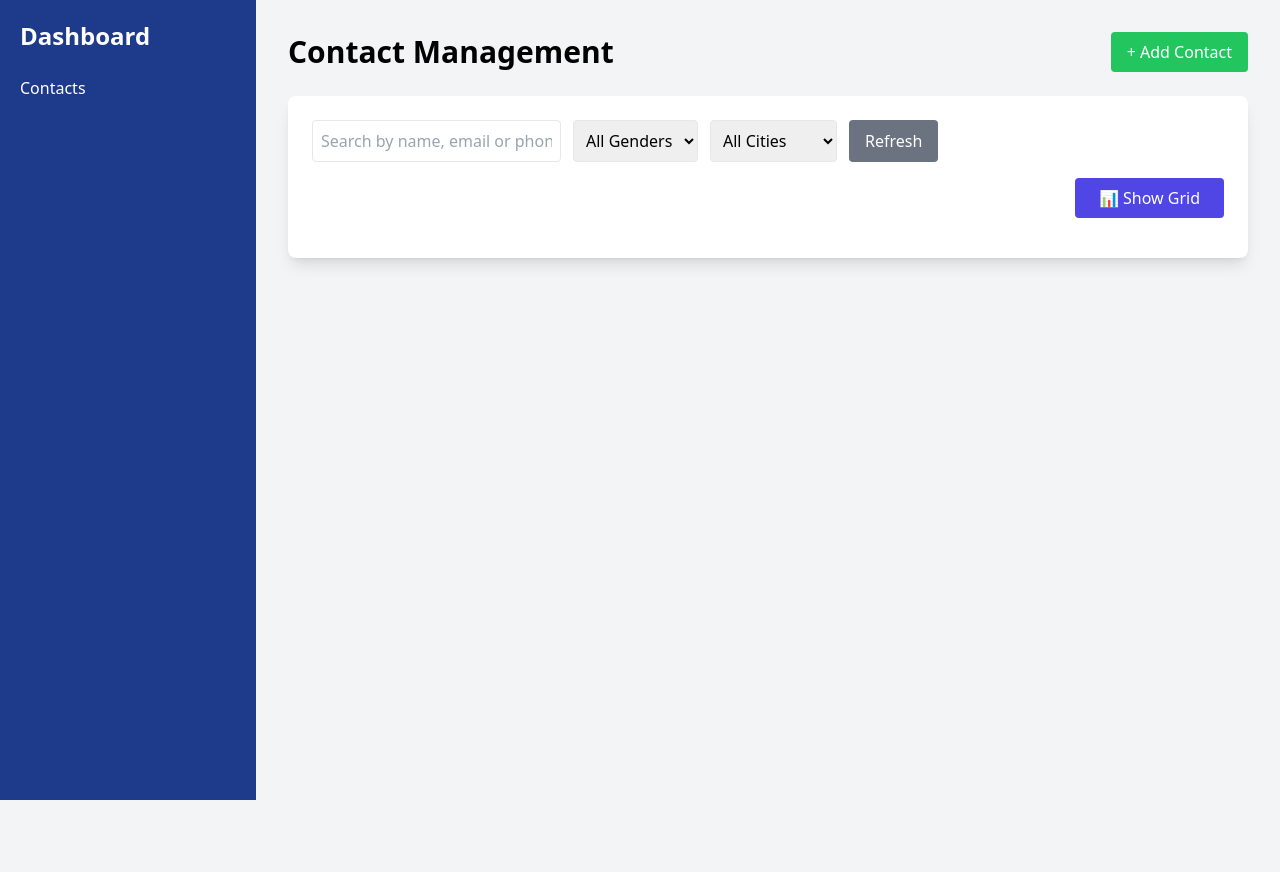
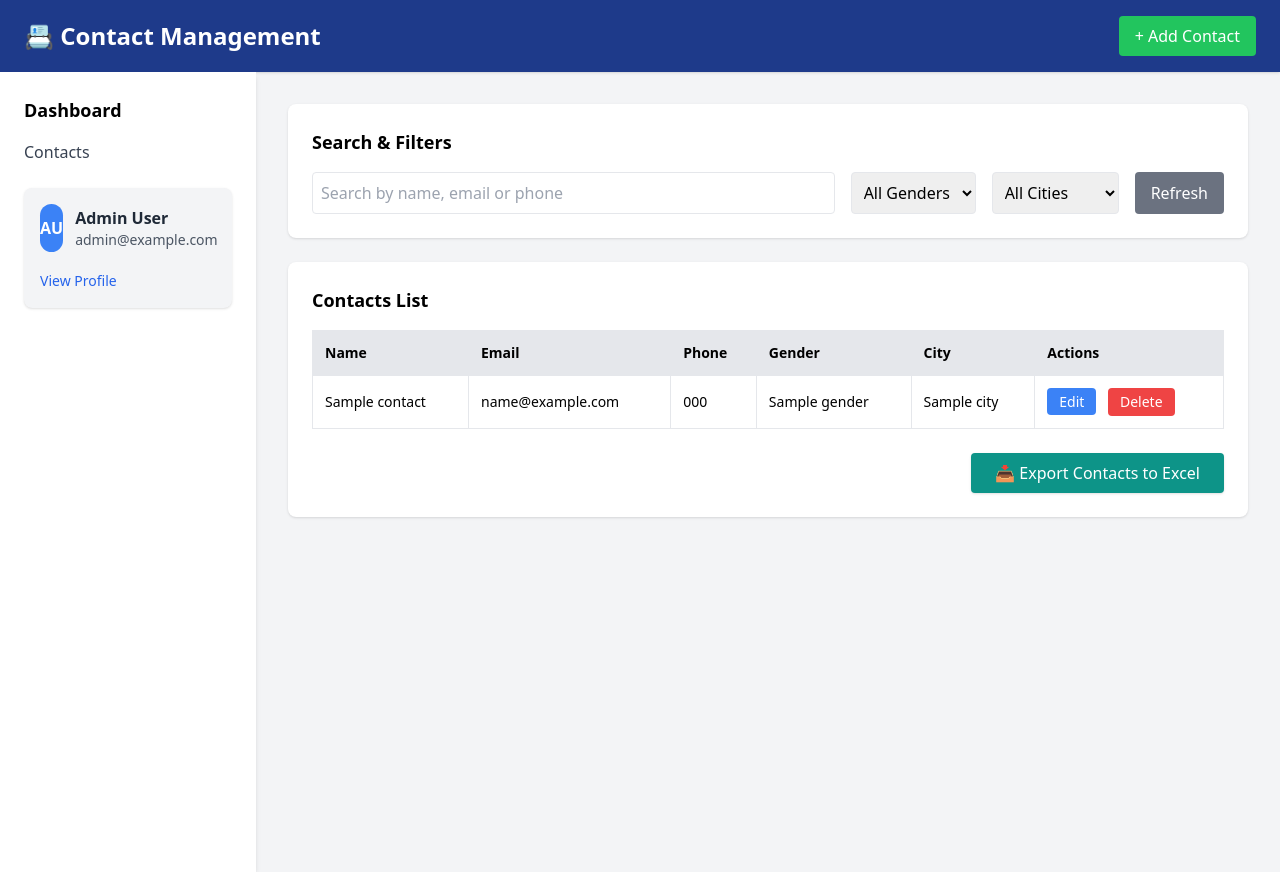
Before and after one commit to Kamalnath28/contact, a Flask app: page / in a window 1280 px wide. Before the commit the page ends 800 px from the top, so only its background shows below. Run offline with Flask 3, Linux system fonts and the light colour scheme; a database or web service that is not in the repository returns one stand-in record (values such as "Sample title"); some libraries are stand-ins or nearby versions.

Commit message:
dashboard update

```diff
--- a/app.py
+++ b/app.py
@@ -6,14 +6,13 @@ import openpyxl
 from io import BytesIO
 
 app = Flask(__name__)
-app.config["TEMPLATES_AUTO_RELOAD"] = True  # auto-reload templates
+app.config["TEMPLATES_AUTO_RELOAD"] = True
 
 # MongoDB Connection
 client = MongoClient("mongodb://localhost:27017/")
 db = client["contact_app"]
 collection = db["contacts"]
 
-# ---------------- CONTACTS PAGE (SEARCH + FILTER) ----------------
 @app.route('/')
 def index():
     search_query = request.args.get('search')
@@ -21,27 +20,28 @@ def index():
     city_filter = request.args.get('city')
 
     query = {}
-
-    # Search logic
     if search_query:
         query["$or"] = [
             {"name": {"$regex": search_query, "$options": "i"}},
             {"email": {"$regex": search_query, "$options": "i"}},
             {"phone": {"$regex": search_query, "$options": "i"}}
         ]
-
-    # Gender filter
     if gender_filter and gender_filter != "All":
         query["gender"] = gender_filter
-
-    # City filter
     if city_filter and city_filter != "All":
         query["city"] = city_filter
 
     contacts = list(collection.find(query))
-    return render_template("index.html", contacts=contacts)
 
-# ---------------- ADD ----------------
+    # Dummy profile info
+    user_profile = {
+        "user_name": "Admin User",
+        "user_email": "admin@example.com",
+        "user_initials": "AU"
+    }
+
+    return render_template("index.html", contacts=contacts, **user_profile)
+
 @app.route('/add', methods=['GET', 'POST'])
 def add_contact():
     if request.method == 'POST':
@@ -51,7 +51,6 @@ def add_contact():
         gender = request.form['gender']
         city = request.form['city']
 
-        # Validation
         if not re.match("^[A-Za-z ]+$", name):
             return "Invalid Name"
         if not re.match(r"[^@]+@[^@]+\.[^@]+", email):
@@ -70,7 +69,6 @@ def add_contact():
 
     return render_template("add.html")
 
-# ---------------- DELETE (AJAX style) ----------------
 @app.route('/delete/<id>', methods=['DELETE'])
 def delete_contact(id):
     result = collection.delete_one({"_id": ObjectId(id)})
@@ -78,13 +76,11 @@ def delete_contact(id):
         return jsonify({"message": "Contact deleted successfully"}), 200
     return jsonify({"error": "Contact not found"}), 404
 
-# ---------------- EDIT PAGE ----------------
 @app.route('/edit/<id>', methods=['GET'])
 def edit_contact(id):
     contact = collection.find_one({"_id": ObjectId(id)})
     return render_template("edit.html", contact=contact)
 
-# ---------------- UPDATE (AJAX style) ----------------
 @app.route('/update/<id>', methods=['POST'])
 def update_contact(id):
     name = request.form["name"]
@@ -93,7 +89,6 @@ def update_contact(id):
     gender = request.form["gender"]
     city = request.form["city"]
 
-    # Validation
     if not re.match("^[A-Za-z ]+$", name):
         return jsonify({"error": "Invalid Name"}), 400
     if not re.match(r"[^@]+@[^@]+\.[^@]+", email):
@@ -113,17 +108,13 @@ def update_contact(id):
     )
     return jsonify({"message": "Contact updated successfully"}), 200
 
-# ---------------- EXPORT TO EXCEL ----------------
 @app.route('/export')
 def export_excel():
     contacts = list(collection.find())
-
     workbook = openpyxl.Workbook()
     sheet = workbook.active
     sheet.title = "Contacts"
-
     sheet.append(["Name", "Email", "Phone", "Gender", "City"])
-
     for contact in contacts:
         sheet.append([
             contact.get("name"),
@@ -132,11 +123,9 @@ def export_excel():
             contact.get("gender"),
             contact.get("city")
         ])
-
     file_stream = BytesIO()
     workbook.save(file_stream)
     file_stream.seek(0)
-
     return send_file(
         file_stream,
         as_attachment=True,
--- a/templates/index.html
+++ b/templates/index.html
@@ -1,51 +1,57 @@
 <!DOCTYPE html>
-<html>
+<html lang="en">
 <head>
+    <meta charset="UTF-8">
     <title>Contact Dashboard</title>
     <script src="https://cdn.tailwindcss.com"></script>
 </head>
+<body class="bg-gray-100">
 
-<body class="bg-gray-100 flex">
+<!-- Navbar -->
+<nav class="bg-blue-900 text-white px-6 py-4 flex justify-between items-center shadow">
+    <h1 class="text-2xl font-bold">📇 Contact Management</h1>
+    <a href="/add" class="bg-green-500 px-4 py-2 rounded hover:bg-green-600">+ Add Contact</a>
+</nav>
 
+<div class="flex">
     <!-- Sidebar -->
-<div class="w-64 bg-blue-900 text-white min-h-screen p-5">
-    <h2 class="text-2xl font-bold mb-6">Dashboard</h2>
-    <ul class="space-y-4">
-        <li>
-            <a href="/" class="block hover:text-gray-300">
-                Contacts
-            </a>
-        </li>
+    <aside class="w-64 bg-white shadow-md min-h-screen p-6">
+        <h2 class="text-lg font-semibold mb-4">Dashboard</h2>
+        <ul class="space-y-3 mb-6">
+            <li><a href="/" class="block text-gray-700 hover:text-blue-600">Contacts</a></li>
+            <!-- <li><a href="/export" class="block text-gray-700 hover:text-blue-600">Export to Excel</a></li> -->
         </ul>
+
+        <!-- Profile Section -->
+        <div class="bg-gray-100 rounded-lg p-4 shadow">
+            <div class="flex items-center space-x-3">
+                <div class="w-12 h-12 bg-blue-500 text-white flex items-center justify-center rounded-full font-bold">
+                    {{ user_initials }}
                 </div>
+                <div>
+                    <p class="font-semibold text-gray-800">{{ user_name }}</p>
+                    <p class="text-sm text-gray-600">{{ user_email }}</p>
+                </div>
+            </div>
+            <div class="mt-4">
+                <a href="/profile" class="text-blue-600 hover:underline text-sm">View Profile</a>
+            </div>
+        </div>
+    </aside>
 
     <!-- Main Content -->
-<div class="flex-1 p-8">
-
-    <!-- Header -->
-    <div class="flex justify-between items-center mb-6">
-        <h1 class="text-3xl font-bold">Contact Management</h1>
-
-        <a href="/add"
-           class="bg-green-500 text-white px-4 py-2 rounded hover:bg-green-600">
-           + Add Contact
-        </a>
-    </div>
-
-    <div class="bg-white shadow-lg rounded-lg p-6">
-
-        <!-- Search + Filters -->
-        <div class="mb-4 flex flex-wrap gap-3">
-            <input type="text" id="searchInput"
-                   placeholder="Search by name, email or phone"
-                   class="border p-2 rounded">
-
+    <main class="flex-1 p-8">
+        <!-- Filters -->
+        <div class="bg-white shadow rounded-lg p-6 mb-6">
+            <h3 class="text-lg font-semibold mb-4">Search & Filters</h3>
+            <div class="flex flex-wrap gap-4">
+                <input type="text" id="searchInput" placeholder="Search by name, email or phone"
+                       class="border p-2 rounded flex-1">
                 <select id="genderFilter" class="border p-2 rounded">
                     <option value="All">All Genders</option>
                     <option value="Male">Male</option>
                     <option value="Female">Female</option>
                 </select>
-
                 <select id="cityFilter" class="border p-2 rounded">
                     <option value="All">All Cities</option>
                     <option value="Trichy">Trichy</option>
@@ -55,26 +61,19 @@
                     <option value="Madurai">Madurai</option>
                     <option value="Chennai">Chennai</option>
                 </select>
-
-            <button onclick="refreshSearch()"
-                    class="bg-gray-500 text-white px-4 py-2 rounded hover:bg-gray-600">
+                <button onclick="refreshSearch()" class="bg-gray-500 text-white px-4 py-2 rounded hover:bg-gray-600">
                     Refresh
                 </button>
             </div>
-
-        <!-- Show Grid Button -->
-        <div class="mb-4 flex justify-end">
-            <button onclick="toggleGrid()"
-                    class="bg-indigo-600 text-white px-6 py-2 rounded hover:bg-indigo-700">
-                📊 Show Grid
-            </button>
         </div>
 
-        <!-- Table -->
-        <div id="contactGrid" class="hidden">
-            <table class="w-full border-collapse">
+        <!-- Contacts Table -->
+        <div class="bg-white shadow rounded-lg p-6">
+            <h3 class="text-lg font-semibold mb-4">Contacts List</h3>
+            <div class="overflow-x-auto">
+                <table class="w-full border-collapse text-sm">
                     <thead>
-                    <tr class="bg-gray-200">
+                        <tr class="bg-gray-200 text-left">
                             <th class="p-3 border">Name</th>
                             <th class="p-3 border">Email</th>
                             <th class="p-3 border">Phone</th>
@@ -85,63 +84,46 @@
                     </thead>
                     <tbody>
                         {% for contact in contacts %}
-                    <tr class="text-center hover:bg-gray-100">
+                        <tr class="hover:bg-gray-50">
                             <td class="p-3 border">{{ contact.name }}</td>
                             <td class="p-3 border">{{ contact.email }}</td>
                             <td class="p-3 border">{{ contact.phone }}</td>
                             <td class="p-3 border">{{ contact.gender }}</td>
                             <td class="p-3 border">{{ contact.city }}</td>
                             <td class="p-3 border space-x-2">
-                            <!-- Edit button -->
-                            <a href="/edit/{{ contact._id }}"
-                               class="bg-blue-500 text-white px-3 py-1 rounded hover:bg-blue-600">
-                               Edit
-                            </a>
-                            <!-- Delete button (AJAX) -->
-                            <button onclick="deleteContact('{{ contact._id }}')"
-                                    class="bg-red-500 text-white px-3 py-1 rounded hover:bg-red-600">
-                                Delete
-                            </button>
+                                <a href="/edit/{{ contact._id }}" class="bg-blue-500 text-white px-3 py-1 rounded hover:bg-blue-600">Edit</a>
+                                <button onclick="deleteContact('{{ contact._id }}')" class="bg-red-500 text-white px-3 py-1 rounded hover:bg-red-600">Delete</button>
                             </td>
                         </tr>
                         {% endfor %}
                     </tbody>
                 </table>
+            </div>
 
-            <!-- Excel Download -->
+            <!-- Export Button BELOW the table -->
             <div class="mt-6 flex justify-end">
-                <a href="/export"
-                   class="bg-gray-600 text-white px-6 py-2 rounded hover:bg-teal-700">
-                   📥 Download Contacts
+                <a href="/export" class="bg-teal-600 text-white px-6 py-2 rounded hover:bg-teal-700 shadow">
+                    📥 Export Contacts to Excel
                 </a>
             </div>
         </div>
-
-    </div>
+    </main>
 </div>
 
 <!-- JavaScript -->
 <script>
-function toggleGrid() {
-    document.getElementById("contactGrid").classList.toggle("hidden");
-}
-
 async function doSearch() {
     const search = document.getElementById("searchInput").value;
     const gender = document.getElementById("genderFilter").value;
     const city = document.getElementById("cityFilter").value;
 
-    const response = await fetch(
-        `/?search=${encodeURIComponent(search)}&gender=${gender}&city=${city}`
-    );
-
+    const response = await fetch(`/?search=${encodeURIComponent(search)}&gender=${gender}&city=${city}`);
     const html = await response.text();
     const parser = new DOMParser();
     const doc = parser.parseFromString(html, "text/html");
-    const table = doc.querySelector("#contactGrid").innerHTML;
+    const table = doc.querySelector("tbody").innerHTML;
 
-    document.getElementById("contactGrid").innerHTML = table;
-    document.getElementById("contactGrid").classList.remove("hidden");
+    document.querySelector("tbody").innerHTML = table;
 }
 
 function refreshSearch() {
@@ -159,16 +141,14 @@ document.getElementById("searchInput").addEventListener("input", () => {
 document.getElementById("genderFilter").addEventListener("change", doSearch);
 document.getElementById("cityFilter").addEventListener("change", doSearch);
 
-// NEW: Delete contact via AJAX
 async function deleteContact(id) {
     if (!confirm("Are you sure you want to delete this contact?")) return;
-
     try {
         const response = await fetch(`/delete/${id}`, { method: "DELETE" });
         if (response.ok) {
             const result = await response.json();
             alert(result.message);
-            doSearch(); // refresh table
+            doSearch();
         } else {
             const error = await response.json();
             alert(error.error || "Delete failed.");
```
Lines whose indentation alone changed are shown as unchanged.
